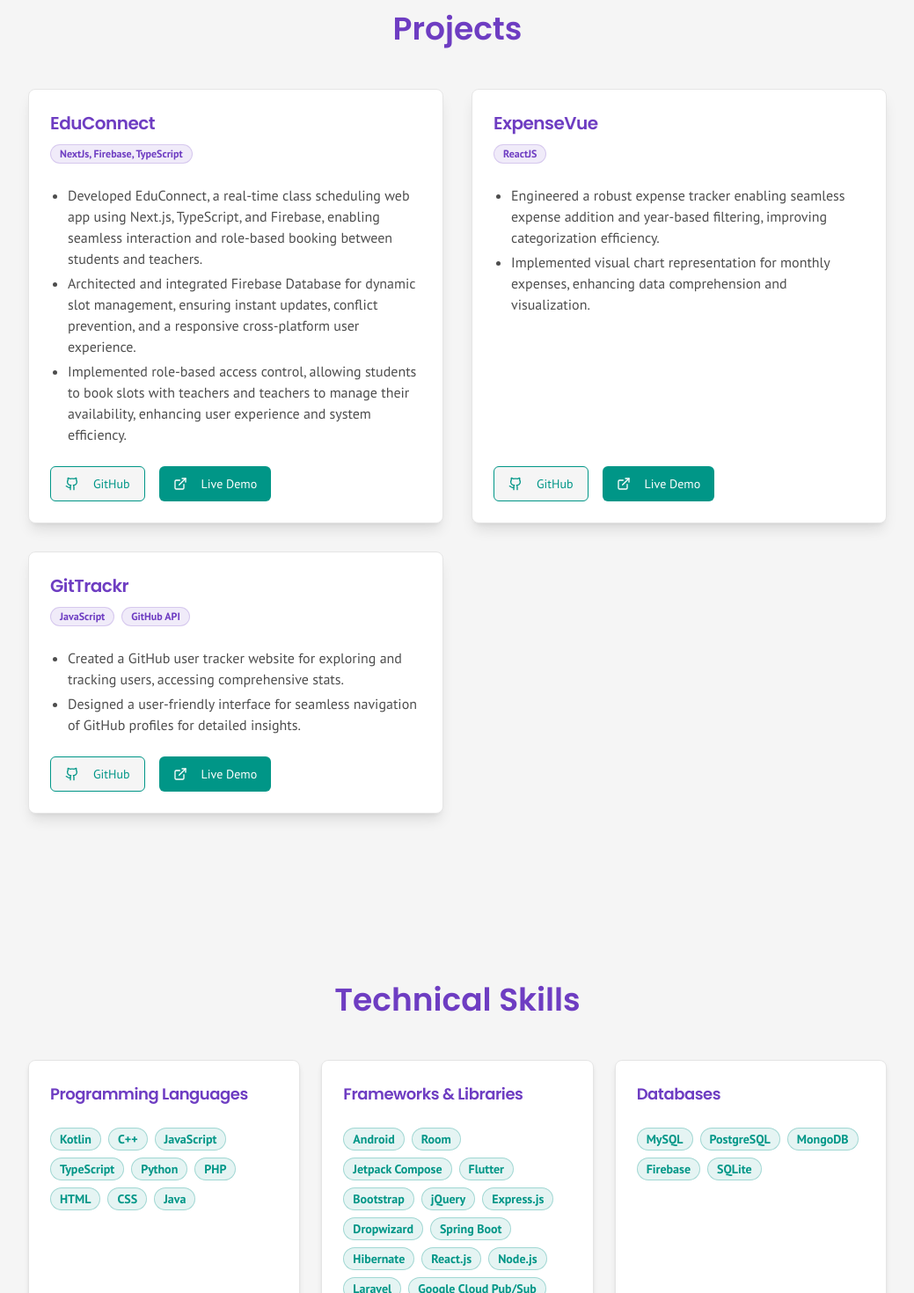
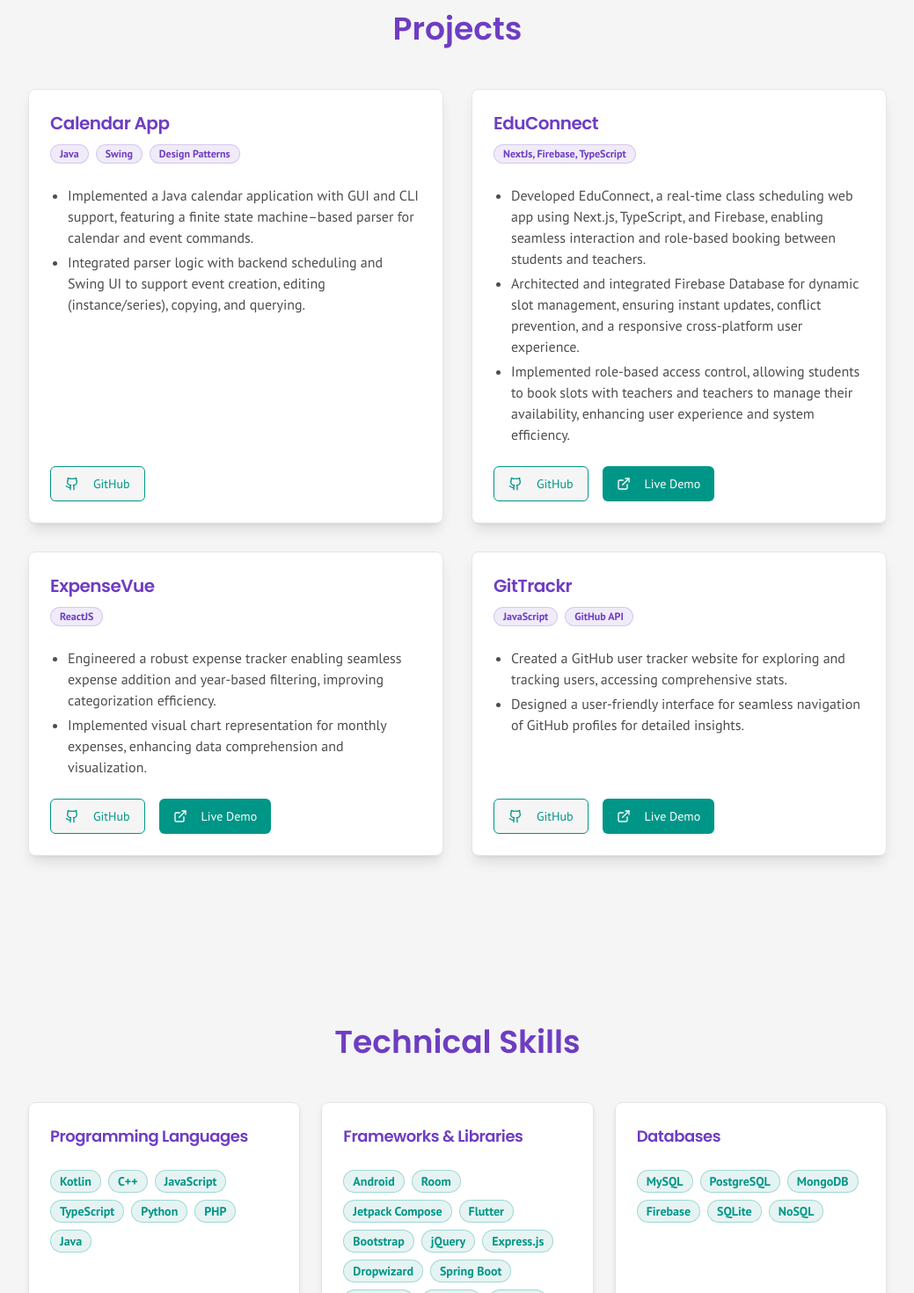
Before and after one commit to siddhi-244/portfolio-next, a Next.js app: page / in a window 1280 px wide. Shown: the part 2680-4150 px from the top of the page at 88% size, without its empty margins (120-1159 px from the left). Built offline with nearby package versions, Linux system fonts and the light colour scheme.

Commit message:
added more info

```diff
--- a/src/constants/resume-data.ts
+++ b/src/constants/resume-data.ts
@@ -84,6 +84,15 @@
   ],
   projects: [
     {
+      name: "Calendar App",
+      technologies: ["Java", "Swing", "Design Patterns"],
+      descriptionPoints: [
+        "Implemented a Java calendar application with GUI and CLI support, featuring a finite state machine–based parser for calendar and event commands.",
+        "Integrated parser logic with backend scheduling and Swing UI to support event creation, editing (instance/series), copying, and querying."
+      ],
+      githubLink: "https://github.com/siddhi-244/calendar-app",
+    },
+    {
       name: "EduConnect",
       technologies: ["NextJs, Firebase, TypeScript"],
       descriptionPoints: [
@@ -123,7 +132,7 @@
       institution: "Northeastern University",
       degree: "Master of Science (MS), Computer Science",
       duration: "September 2025 – May 2027",
-      // gpa: "3.8/4",
+      gpa: "4/4",
     },
     {
       institution: "University of Mumbai",
@@ -132,13 +141,13 @@
       gpa : "3.8/4"
     },
   ],
-  technicalSkillsText: "Programming Languages: Kotlin, C++, Javascript, Typescript, Python, PHP, HTML, CSS, Java. Frameworks: Android, Room, Jetpack Compose, Flutter, Bootstrap, JQuery, Express, Dropwizard, SpringBoot, Hibernate, Reactjs, Nodejs, Laravel, Google Cloud Pub/Sub. Databases: MySQL, PostgreSQL, MongoDB, Firebase, SQLLite. Familiar: AWS, Redis, Django, Kafka. Tools: Intellij IDEA, Git, Docker, Postman, Visual Studio Code, Android Studio, CI/CD pipelines. Core Concepts: Object-Oriented Programming, Data Structures and Algorithms, Database Management Systems, Microservices, Low level design, REST APIs.",
+  technicalSkillsText: "Programming Languages: Kotlin, C++, Javascript, Typescript, Python, PHP, Java. Frameworks: Android, Room, Jetpack Compose, Flutter, Bootstrap, JQuery, Express, Dropwizard, SpringBoot, Hibernate, Reactjs, Nodejs, Laravel, Google Cloud Pub/Sub. Databases: MySQL, PostgreSQL, MongoDB, Firebase, SQLLite. Familiar: AWS, Redis, Django, Kafka. Tools: Intellij IDEA, Git, Docker, Postman, Visual Studio Code, Android Studio, CI/CD pipelines. Core Concepts: Object-Oriented Programming, Data Structures and Algorithms, Database Management Systems, Microservices, Low level design, REST APIs.",
   skills: [
     {
       title: "Programming Languages",
       skills: [
         { name: "Kotlin" }, { name: "C++" }, { name: "JavaScript" }, { name: "TypeScript" },
-        { name: "Python" }, { name: "PHP" }, { name: "HTML" }, { name: "CSS" }, { name: "Java" },
+        { name: "Python" }, { name: "PHP" }, { name: "Java" },
       ],
     },
     {
@@ -154,7 +163,7 @@
       title: "Databases",
       skills: [
         { name: "MySQL" }, { name: "PostgreSQL" }, { name: "MongoDB" },
-        { name: "Firebase" }, { name: "SQLite" },
+        { name: "Firebase" }, { name: "SQLite" }, { name: "NoSQL" }
       ],
     },
     {
```
Also changed, not shown: src/components/sections/hero-section.tsx (+0 -7 lines).
